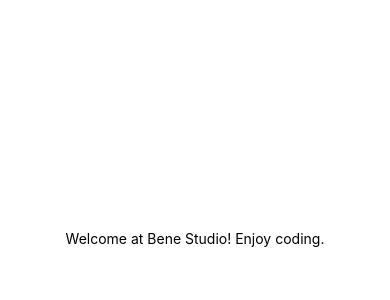
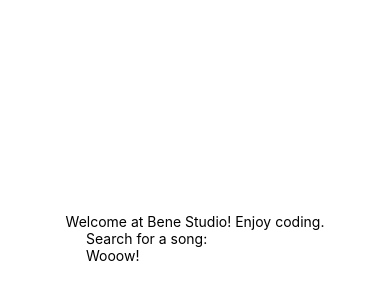
Before and after one commit to benestudio/react-native-ws-2018-feb, a React Native app: screen / in a window 390 px wide. Shown: the part 184-484 px from the top of the page. Built offline with nearby package versions, Linux system fonts and the light colour scheme.

Commit message:
created search component

```diff
--- a/App.js
+++ b/App.js
@@ -1,11 +1,14 @@
 import React from 'react';
 import { StyleSheet, Text, View } from 'react-native';
+
+import Search from './src/Components/Search';
 
 export default class App extends React.Component {
   render() {
     return (
       <View style={styles.container}>
         <Text>Welcome at Bene Studio! Enjoy coding.</Text>
+        <Search />
       </View>
     );
   }
--- /dev/null
+++ b/src/Components/Search.js
@@ -0,0 +1,21 @@
+import React, { Component } from 'react';
+import {
+  View,
+  Text,
+  TextInput,
+} from 'react-native';
+
+export default class Seacrh extends Component {
+  constructor() {
+    super();
+  }
+
+  render() {
+    return (
+      <View>
+        <Text>Search for a song:</Text>
+        <TextInput value="Wooow!" />
+      </View>
+    );
+  }
+}
```
